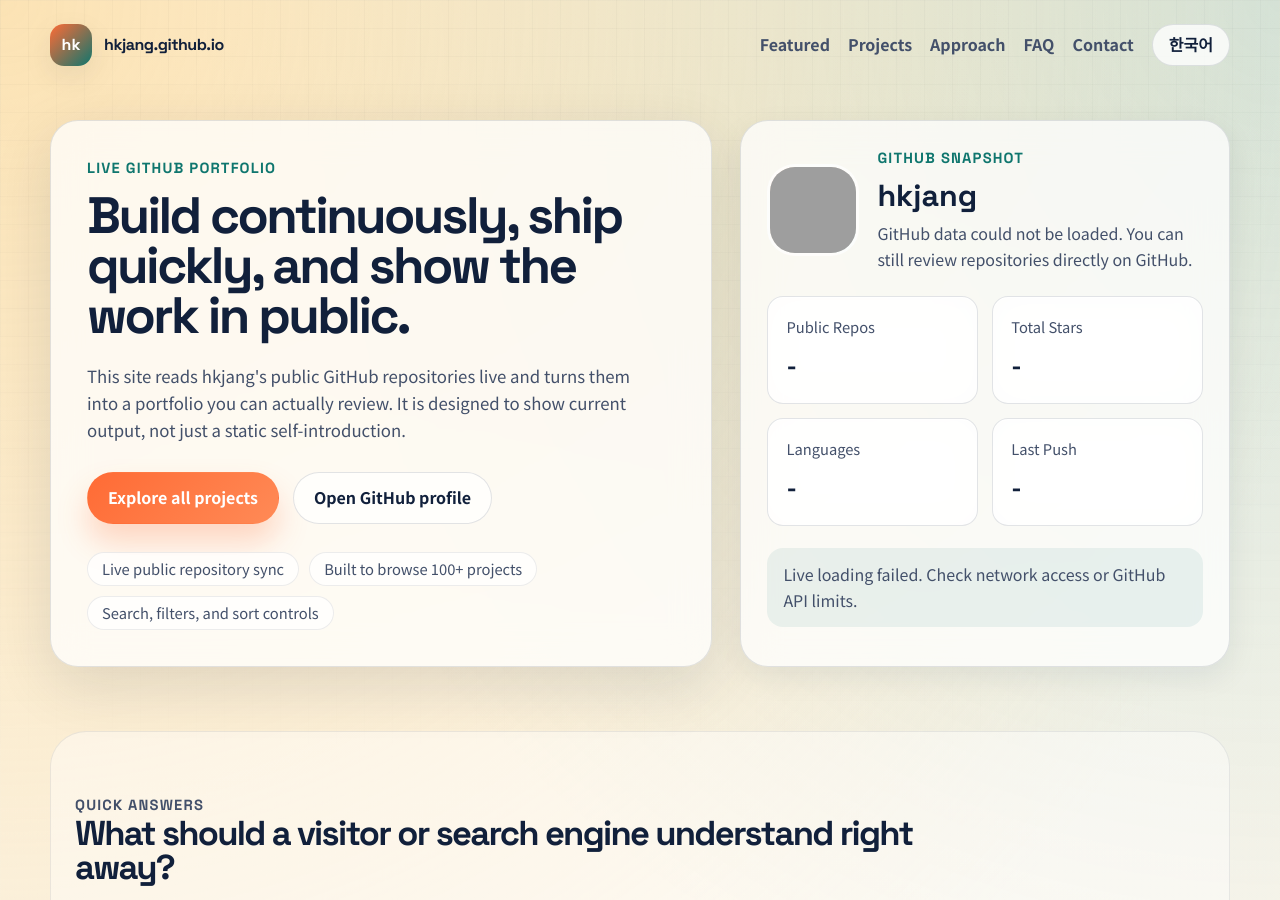
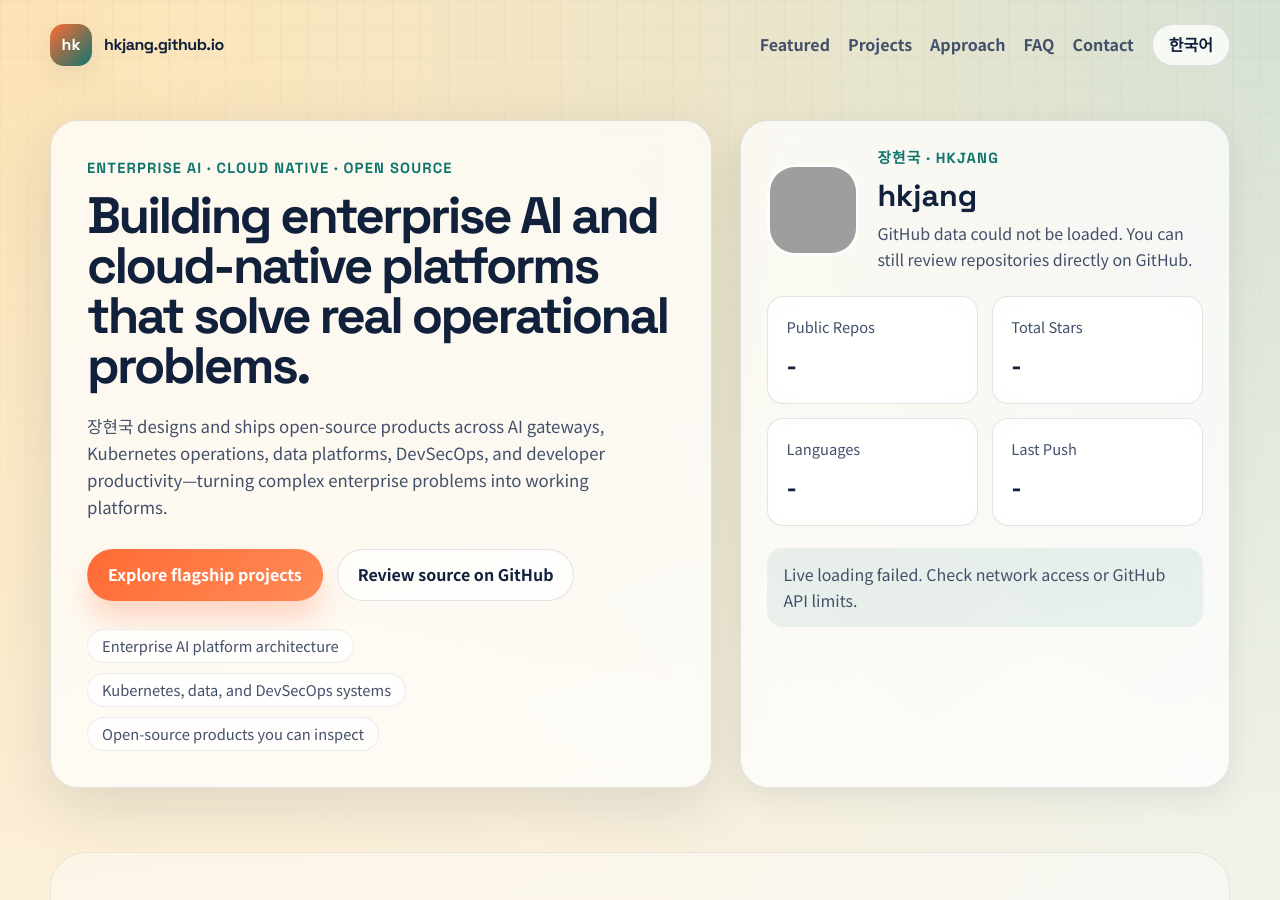
Before and after one commit to hkjang/hkjang.github.io, a Jekyll site: the page index.html, which Jekyll copies as it is, in a window 1280 px wide and 900 px high. Built offline with Jekyll 4.4.1, drawn with Linux system fonts in a browser that asks for light colours; some of the changed text lies outside the part shown; grey boxes are pictures that could not be loaded.

Commit message:
Improve portfolio positioning and featured project strategy

```diff
--- a/_config.yml
+++ b/_config.yml
@@ -1,12 +1,14 @@
 # Site settings
-title:
-email:
-description: > # this means to ignore newlines until "baseurl:"
-baseurl: "" # the subpath of your site, e.g. /blog/
-url: "" # the base hostname & protocol for your site
+title: "HKJANG LAB"
+email: ""
+description: >-
+  Live portfolio for enterprise AI, Kubernetes operations, data platform,
+  DevSecOps, developer productivity, and open-source projects by 장현국 (hkjang).
+baseurl: ""
+url: "https://hkjang.github.io"
 
 twitter_username:
-github_username:
+github_username: hkjang
 
 # Build settings
 markdown: kramdown
--- a/index.html
+++ b/index.html
@@ -1,20 +1,20 @@
 <!doctype html>
-<html lang="en">
+<html lang="ko">
 <head>
   <meta charset="utf-8">
   <meta name="viewport" content="width=device-width, initial-scale=1">
-  <title>hkjang | GitHub Projects, Portfolio, and Developer Profile</title>
+  <title>장현국 | Enterprise AI, Kubernetes and Data Platform Engineer</title>
   <meta
     id="metaDescription"
     name="description"
-    content="Explore hkjang's live GitHub portfolio with featured repositories, recent public projects, developer approach, and repository search."
+    content="AI Gateway, Kubernetes operations, data platforms, DevSecOps, and developer productivity projects by 장현국, an enterprise AI and cloud-native platform builder."
   >
   <meta
     name="keywords"
     id="metaKeywords"
-    content="hkjang, GitHub portfolio, developer portfolio, software projects, open source, repositories"
+    content="장현국, hkjang, enterprise AI, Kubernetes, data platform, DevSecOps, developer productivity, open source portfolio"
   >
-  <meta name="author" content="hkjang">
+  <meta name="author" content="장현국 (hkjang)">
   <meta
     name="robots"
     content="index,follow,max-snippet:-1,max-image-preview:large,max-video-preview:-1"
@@ -22,24 +22,24 @@
   <meta name="theme-color" content="#0f172a">
   <meta property="og:type" content="website">
   <meta property="og:url" content="https://hkjang.github.io/">
-  <meta property="og:site_name" content="hkjang GitHub Portfolio">
+  <meta property="og:site_name" content="HKJANG LAB">
   <meta id="ogLocale" property="og:locale" content="en_US">
   <meta property="og:locale:alternate" content="ko_KR">
-  <meta id="ogTitle" property="og:title" content="hkjang | GitHub Projects, Portfolio, and Developer Profile">
+  <meta id="ogTitle" property="og:title" content="장현국 | Enterprise AI, Kubernetes and Data Platform Engineer">
   <meta
     id="ogDescription"
     property="og:description"
-    content="Explore hkjang's live GitHub portfolio with featured repositories, recent public projects, developer approach, and repository search."
+    content="AI Gateway, Kubernetes operations, data platforms, DevSecOps, and developer productivity projects by 장현국, an enterprise AI and cloud-native platform builder."
   >
-  <meta id="ogImage" property="og:image" content="https://avatars.githubusercontent.com/u/0?v=4">
+  <meta id="ogImage" property="og:image" content="https://github.com/hkjang.png">
   <meta id="twitterCard" name="twitter:card" content="summary_large_image">
-  <meta id="twitterTitle" name="twitter:title" content="hkjang | GitHub Projects, Portfolio, and Developer Profile">
+  <meta id="twitterTitle" name="twitter:title" content="장현국 | Enterprise AI, Kubernetes and Data Platform Engineer">
   <meta
     id="twitterDescription"
     name="twitter:description"
-    content="Explore hkjang's live GitHub portfolio with featured repositories, recent public projects, developer approach, and repository search."
+    content="AI Gateway, Kubernetes operations, data platforms, DevSecOps, and developer productivity projects by 장현국, an enterprise AI and cloud-native platform builder."
   >
-  <meta id="twitterImage" name="twitter:image" content="https://avatars.githubusercontent.com/u/0?v=4">
+  <meta id="twitterImage" name="twitter:image" content="https://github.com/hkjang.png">
   <link rel="canonical" href="https://hkjang.github.io/">
   <link rel="preconnect" href="https://fonts.googleapis.com">
   <link rel="preconnect" href="https://fonts.gstatic.com" crossorigin>
@@ -56,7 +56,7 @@
           "@type": "WebSite",
           "@id": "https://hkjang.github.io/#website",
           "url": "https://hkjang.github.io/",
-          "name": "hkjang GitHub Portfolio",
+          "name": "HKJANG LAB",
           "description": "Live portfolio with recent GitHub repositories, featured projects, and developer profile context.",
           "inLanguage": ["en", "ko"]
         },
@@ -64,7 +64,7 @@
           "@type": "ProfilePage",
           "@id": "https://hkjang.github.io/#profile",
           "url": "https://hkjang.github.io/",
-          "name": "hkjang | GitHub Projects, Portfolio, and Developer Profile",
+          "name": "장현국 | Enterprise AI, Kubernetes and Data Platform Engineer",
           "isPartOf": {
             "@id": "https://hkjang.github.io/#website"
           },
@@ -120,13 +120,13 @@
 
       <div class="hero-grid">
         <section class="hero-copy" data-reveal>
-          <p class="eyebrow" data-i18n="hero.eyebrow">Live GitHub Portfolio</p>
-          <h1 data-i18n="hero.title">Build continuously, ship quickly, and show the work in public.</h1>
+          <p class="eyebrow" data-i18n="hero.eyebrow">Enterprise AI · Cloud Native · Open Source</p>
+          <h1 data-i18n="hero.title">Building enterprise AI and cloud-native platforms that solve real operational problems.</h1>
           <p class="lede" data-i18n="hero.lede">
-            This site reads hkjang's public GitHub repositories live and turns them into a portfolio you can actually review. It is designed to show current output, not just a static self-introduction.
+            장현국 designs and ships open-source products across AI gateways, Kubernetes operations, data platforms, DevSecOps, and developer productivity—turning complex enterprise problems into working platforms.
           </p>
           <div class="hero-actions">
-            <a class="button button-primary" href="#projects" data-i18n="hero.ctaPrimary">Explore all projects</a>
+            <a class="button button-primary" href="#projects" data-i18n="hero.ctaPrimary">Explore flagship projects</a>
             <a
               class="button button-secondary"
               href="https://github.com/hkjang"
@@ -134,13 +134,13 @@
               rel="noreferrer"
               data-i18n="hero.ctaSecondary"
             >
-              Open GitHub profile
+              Review source on GitHub
             </a>
           </div>
           <div class="hero-points">
-            <span data-i18n="hero.point1">Live public repository sync</span>
-            <span data-i18n="hero.point2">Built to browse 100+ projects</span>
-            <span data-i18n="hero.point3">Search, filters, and sort controls</span>
+            <span data-i18n="hero.point1">Enterprise AI platform architecture</span>
+            <span data-i18n="hero.point2">Kubernetes, data, and DevSecOps systems</span>
+            <span data-i18n="hero.point3">Open-source products you can inspect</span>
           </div>
         </section>
 
@@ -149,13 +149,13 @@
             <img
               id="profileAvatar"
               class="avatar"
-              src="https://avatars.githubusercontent.com/u/0?v=4"
+              src="https://github.com/hkjang.png"
               alt="hkjang GitHub avatar"
             >
             <div>
-              <p class="profile-kicker" data-i18n="profile.kicker">GitHub Snapshot</p>
+              <p class="profile-kicker" data-i18n="profile.kicker">장현국 · hkjang</p>
               <h2 id="profileName">hkjang</h2>
-              <p id="profileBio" class="profile-bio">Loading public profile and repository context.</p>
+              <p id="profileBio" class="profile-bio">Enterprise AI Platform Architect · Open Source Builder</p>
             </div>
           </div>
 
@@ -256,7 +256,7 @@
           <p class="eyebrow" data-i18n="featured.eyebrow">Featured Projects</p>
           <h2 data-i18n="featured.title">Representative repositories chosen from recency, clarity, and traction</h2>
           <p data-i18n="featured.body">
-            Featured cards are selected automatically so a visitor can start with likely high-signal projects instead of guessing where to look first.
+            Pinned flagship projects appear first, then live GitHub signals fill the remaining slots so brand strategy and freshness work together.
           </p>
         </div>
         <div id="featuredProjects" class="repo-grid repo-grid-featured" aria-live="polite">
@@ -389,9 +389,9 @@
       <section class="section section-cta" id="contact">
         <div class="cta-card" data-reveal>
           <p class="eyebrow" data-i18n="cta.eyebrow">Open for Collaboration</p>
-          <h2 data-i18n="cta.title">Project review, technical validation, and collaboration can start directly from GitHub.</h2>
+          <h2 data-i18n="cta.title">Review enterprise AI, Kubernetes, data platform, and DevSecOps work—or start a collaboration conversation.</h2>
           <p data-i18n="cta.body">
-            The freshest details are always on GitHub. Open a repository, inspect the code, and continue from issues, discussions, or direct collaboration.
+            Start with the flagship projects, inspect the source on GitHub, or open a direct collaboration thread for technical review, architecture feedback, and product opportunities.
           </p>
           <div class="hero-actions">
             <a
@@ -401,7 +401,7 @@
               rel="noreferrer"
               data-i18n="cta.primary"
             >
-              View all repositories
+              Explore repositories
             </a>
             <a
               class="button button-secondary"
@@ -410,7 +410,7 @@
               rel="noreferrer"
               data-i18n="cta.secondary"
             >
-              Visit profile
+              Contact via GitHub
             </a>
           </div>
         </div>
--- a/site.js
+++ b/site.js
@@ -1,5 +1,6 @@
 const username = document.body.dataset.username || "hkjang";
-const cacheKey = `portfolio:${username}:v4`;
+const cacheKey = `portfolio:${username}:v5`;
+const pinnedProjectNames = ["vibe-coders", "clustara", "jayu", "dataworks", "ArgosAISecurity", "signal-hub"];
 const localeKey = `portfolio:${username}:locale`;
 const cacheTtlMs = 1000 * 60 * 30;
 const initialVisibleCount = 18;
@@ -52,16 +53,16 @@
   "nav.approach": "실행 방식",
   "nav.faq": "FAQ",
   "nav.contact": "협업",
-  "hero.eyebrow": "라이브 GitHub 포트폴리오",
-  "hero.title": "AI와 소프트웨어를 빠르게 제품화하고, 공개된 결과로 실행력을 증명합니다.",
+  "hero.eyebrow": "Enterprise AI · Cloud Native · Open Source",
+  "hero.title": "복잡한 기업 운영 문제를 실행 가능한 AI 플랫폼으로 만듭니다.",
   "hero.lede":
-    "이 사이트는 hkjang의 GitHub 공개 저장소를 실시간으로 정리해, 기술 역량과 제품화 감각, 업데이트 속도를 한눈에 보여주는 포트폴리오입니다. 한국의 IT·AI 전문가와 투자자가 최근 프로젝트 흐름을 바로 검토할 수 있도록 구성했습니다.",
-  "hero.ctaPrimary": "프로젝트 전체 보기",
-  "hero.ctaSecondary": "GitHub 프로필 열기",
-  "hero.point1": "실시간 공개 저장소 반영",
-  "hero.point2": "100개 이상 프로젝트 탐색 구조",
-  "hero.point3": "기술·제품·업데이트 신호 확인",
-  "profile.kicker": "GitHub 기반 포트폴리오",
+    "장현국은 AI Gateway, Kubernetes 통합 운영, 데이터 플랫폼, DevSecOps, 개발 자동화 영역에서 실제 사용 가능한 오픈소스 제품을 설계하고 구현합니다.",
+  "hero.ctaPrimary": "대표 프로젝트 보기",
+  "hero.ctaSecondary": "GitHub에서 소스 확인",
+  "hero.point1": "엔터프라이즈 AI 플랫폼 설계",
+  "hero.point2": "Kubernetes·Data·DevSecOps 제품화",
+  "hero.point3": "검증 가능한 오픈소스 결과물",
+  "profile.kicker": "장현국 · hkjang",
   "profile.stats.publicRepos": "공개 저장소",
   "profile.stats.totalStars": "전체 스타",
   "profile.stats.languages": "언어 수",
@@ -93,8 +94,8 @@
   "impact.card3.body":
     "단순 작업 목록이 아니라 무엇을 만들었고 어떤 문제를 푸는 사람인지가 자연스럽게 드러나도록 카피를 정리했습니다.",
   "featured.eyebrow": "대표 프로젝트",
-  "featured.title": "최근성, 완성도, 시장 신호를 함께 반영한 핵심 저장소",
-  "featured.body": "처음 방문한 사람이 어디부터 봐야 할지 고민하지 않도록, 업데이트 속도와 설명 밀도, 관심도 신호를 기준으로 우선 노출합니다.",
+  "featured.title": "전문 분야를 가장 잘 보여주는 대표 제품과 핵심 저장소",
+  "featured.body": "수동으로 지정한 대표 프로젝트를 먼저 보여주고, 부족한 슬롯은 GitHub 업데이트·설명 완성도·관심도 신호로 자동 보완합니다.",
   "explorer.eyebrow": "프로젝트 탐색",
   "explorer.title": "최신 공개 프로젝트를 기술 관점과 제품 관점에서 함께 탐색",
   "explorer.body":
@@ -138,7 +139,7 @@
     localeToggleAria: "Switch page language",
     searchPlaceholder: defaultPlaceholderText.get("explorer.searchPlaceholder"),
     loadingBio: "Loading public profile and repository context.",
-    fallbackBio: "A live portfolio that organizes recent public repositories and project activity into one reviewable page.",
+    fallbackBio: "Enterprise AI Platform Architect · Open Source Builder",
     loadingData: "Loading live GitHub data.",
     statusLive: ({ time }) => `Live GitHub data synced ${time}.`,
     statusCached: ({ time }) => `Showing a recent cached GitHub snapshot from ${time}.`,
@@ -174,15 +175,15 @@
   },
   ko: {
     meta: {
-      title: "hkjang | AI·소프트웨어 GitHub 포트폴리오",
-      description: "AI와 소프트웨어 프로젝트를 빠르게 제품화하는 hkjang의 최신 GitHub 저장소, 대표 프로젝트, 실행 방식, 공개 업데이트 흐름을 한눈에 볼 수 있는 포트폴리오입니다.",
-      keywords: "hkjang, AI 포트폴리오, 소프트웨어 포트폴리오, GitHub 포트폴리오, 개발자, 스타트업, 투자, 오픈소스, 자동화, 인공지능",
+      title: "장현국 | Enterprise AI, Kubernetes and Data Platform Engineer",
+      description: "AI Gateway, Kubernetes 통합 운영, 데이터 플랫폼, DevSecOps와 개발 자동화 제품을 만드는 장현국의 오픈소스 포트폴리오입니다.",
+      keywords: "장현국, hkjang, 엔터프라이즈 AI, Kubernetes, 데이터 플랫폼, DevSecOps, 개발 자동화, 오픈소스 포트폴리오",
     },
     localeToggleLabel: "English",
     localeToggleAria: "페이지 언어 전환",
     searchPlaceholder: "프로젝트명, 설명, 기술 키워드 검색",
     loadingBio: "공개 프로필과 최신 프로젝트 흐름을 불러오는 중입니다.",
-    fallbackBio: "AI와 소프트웨어 프로젝트를 빠르게 제품화하고, 공개 저장소로 실행력을 증명하는 포트폴리오입니다.",
+    fallbackBio: "Enterprise AI Platform Architect · Open Source Builder",
     loadingData: "GitHub에서 최신 프로젝트 데이터를 불러오는 중입니다.",
     statusLive: ({ time }) => `GitHub 실시간 데이터 기준입니다. 마지막 동기화: ${time}`,
     statusCached: ({ time }) => `최근 캐시된 GitHub 스냅샷 기준입니다. 마지막 동기화: ${time}`,
@@ -499,10 +500,15 @@
 }
 
 function renderFeaturedProjects() {
-  const featured = [...state.repos]
-    .filter((repo) => !repo.archived && !repo.fork)
-    .sort((left, right) => featuredScore(right) - featuredScore(left))
-    .slice(0, 6);
+  const eligible = state.repos.filter((repo) => !repo.archived && !repo.fork);
+  const pinned = pinnedProjectNames
+    .map((name) => eligible.find((repo) => repo.name.toLowerCase() === name.toLowerCase()))
+    .filter(Boolean);
+  const pinnedIds = new Set(pinned.map((repo) => repo.id));
+  const automatic = eligible
+    .filter((repo) => !pinnedIds.has(repo.id))
+    .sort((left, right) => featuredScore(right) - featuredScore(left));
+  const featured = [...pinned, ...automatic].slice(0, 6);
 
   if (!featured.length) {
     elements.featuredProjects.innerHTML = `<article class="repo-card repo-card-placeholder"><p>${escapeHtml(copy().featuredEmpty)}</p></article>`;
@@ -641,7 +647,7 @@
           "@type": "WebSite",
           "@id": "https://hkjang.github.io/#website",
           url: "https://hkjang.github.io/",
-          name: "hkjang GitHub Portfolio",
+          name: "HKJANG LAB",
           description: currentCopy.meta.description,
           inLanguage: ["en", "ko"],
           about: {
@@ -668,7 +674,7 @@
           name: profileName,
           alternateName: username,
           url: "https://github.com/hkjang",
-          image: profile.avatar_url || "https://avatars.githubusercontent.com/u/0?v=4",
+          image: profile.avatar_url || "https://github.com/hkjang.png",
           description: profileDescription,
           sameAs: ["https://github.com/hkjang", "https://hkjang.github.io/"],
           knowsAbout: topLanguages,
--- a/sitemap.xml
+++ b/sitemap.xml
@@ -2,13 +2,13 @@
 <urlset xmlns="http://www.sitemaps.org/schemas/sitemap/0.9">
   <url>
     <loc>https://hkjang.github.io/</loc>
-    <lastmod>2026-03-29</lastmod>
+    <lastmod>2026-07-11</lastmod>
     <changefreq>daily</changefreq>
     <priority>1.0</priority>
   </url>
   <url>
     <loc>https://hkjang.github.io/llms.txt</loc>
-    <lastmod>2026-03-29</lastmod>
+    <lastmod>2026-07-11</lastmod>
     <changefreq>weekly</changefreq>
     <priority>0.6</priority>
   </url>
```
Also changed, not shown: llms.txt (+6 -4 lines), README.md.
